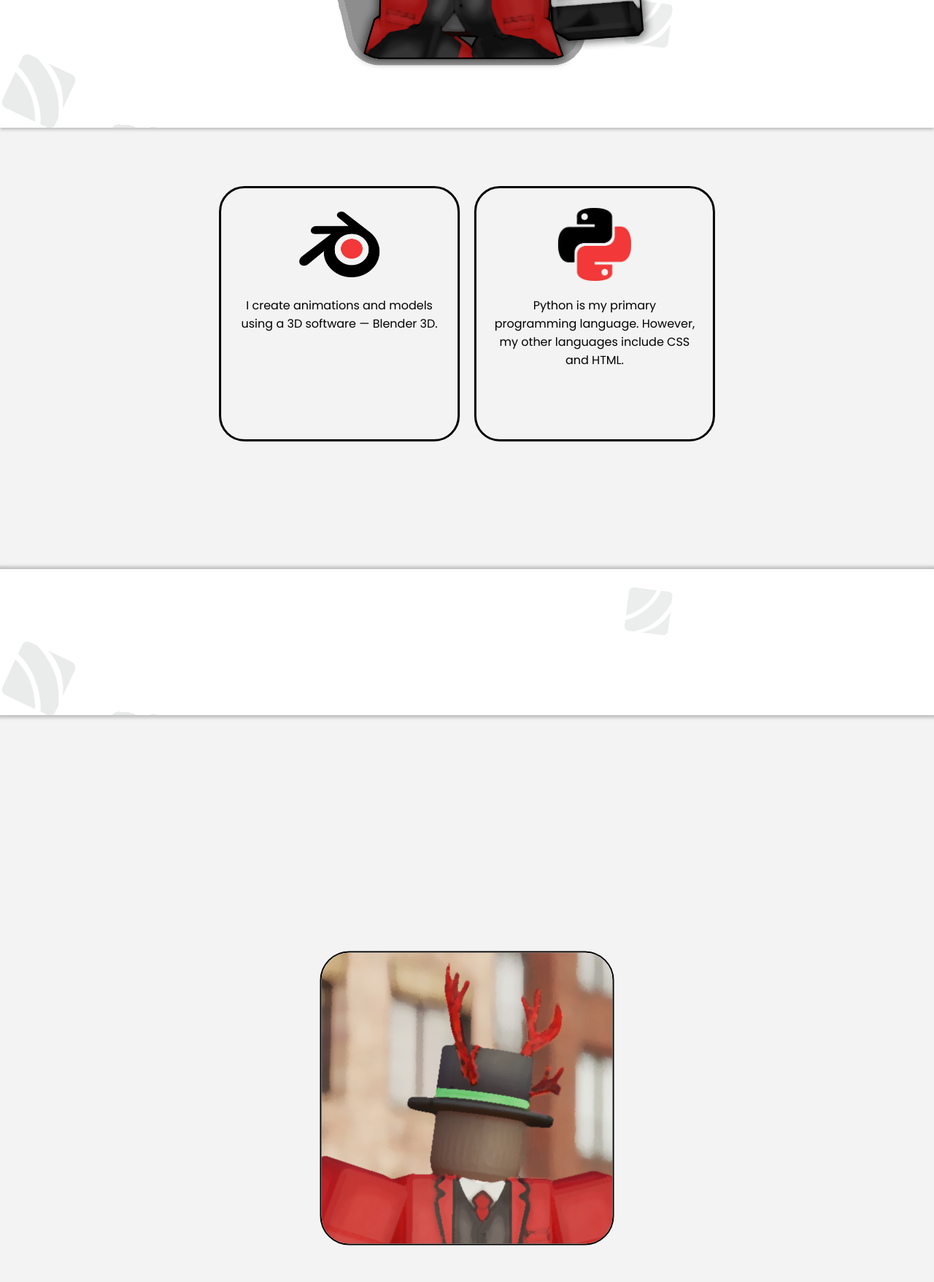
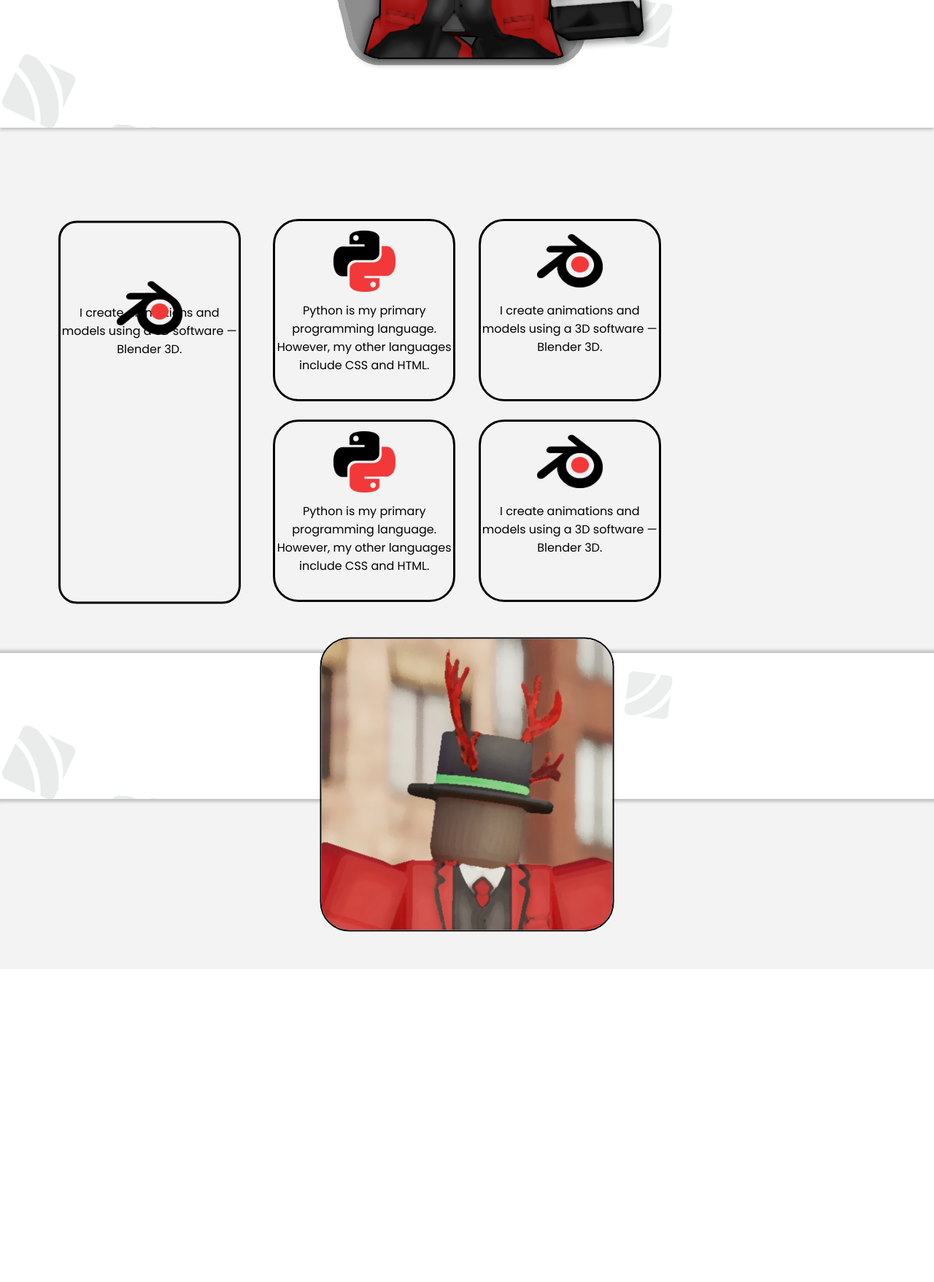
Before and after one commit to MenlyCSE/grimy-django-webpage, a Django app: page / in a window 1280 px wide. Shown: the part 625-2382 px from the top of the page at 73% size. Run offline with Django 3.2, Linux system fonts and the light colour scheme; some libraries are stand-ins or nearby versions.

Commit message:
prettify, additions, section2edit

```diff
--- a/mysite/landing_page/templates/home.html
+++ b/mysite/landing_page/templates/home.html
@@ -82,6 +82,7 @@
     <div class="rectangle">
     </div>
 
+    <!-- info squares -->
     <div class="square1">
         <a>
             <img src="{% static '/images/python_icon3.png' %}" class="image5" />
@@ -92,6 +93,33 @@
     </div>
 
     <div class="square2">
+        <a>
+            <img src="{% static '/images/blender_icon4.png' %}" class="image6" />
+        </a>
+        <p class="square2_text">
+            I create animations and models using a 3D software — Blender 3D.
+        </p>
+    </div>
+
+    <div class="square3">
+        <a>
+            <img src="{% static '/images/python_icon3.png' %}" class="image5" />
+        </a>
+        <p class="square1_text">
+            Python is my primary programming language. However, my other languages include CSS and HTML.
+        </p>
+    </div>
+
+    <div class="square4">
+        <a>
+            <img src="{% static '/images/blender_icon4.png' %}" class="image6" />
+        </a>
+        <p class="square2_text">
+            I create animations and models using a 3D software — Blender 3D.
+        </p>
+    </div>
+
+    <div class="square5">
         <a>
             <img src="{% static '/images/blender_icon4.png' %}" class="image6" />
         </a>
--- a/mysite/static/css/style.css
+++ b/mysite/static/css/style.css
@@ -409,7 +409,7 @@
     height: 200px;
     box-shadow: 0px 0px 4px 4px rgba(0, 0, 0, .2);
     margin: 0 auto;
-    top: 175px;
+    top: 720px;
 }
 
 .text5 {
@@ -441,38 +441,60 @@
     user-select: none;
 }
 
+/* info squares */
 .square1 {
-    position:relative;
-    margin: 0 auto;
-    margin-top: 80px;
-    transform:translateX(53%);
+    position:absolute;
+    left: 39%;
+    bottom: -500px;
+    transform:translate(-50%, -50%);
     border-radius: 35px;
     border: 3px solid black;
-    padding: 20px;
-    width: 330px;
-    height: 350px;
-    transition: all 0.3s ease;
-}
-
-.square1:hover {
-    border-color: #f23838;
+    width: 250px;
+    height: 250px;
 }
 
 .square2 {
-    position:relative;
-    margin: 0 auto;
-    margin-top: -350px;
-    transform:translateX(-53%);
+    position:absolute;
+    left: 61%;
+    bottom: -500px;
+    transform:translate(-50%, -50%);
     border-radius: 35px;
     border: 3px solid black;
-    padding: 20px;
-    width: 330px;
-    height: 350px;
-    transition: all 0.3s ease;
+    width: 250px;
+    height: 250px;
 }
 
-.square2:hover {
-    border-color: #f23838;
+.square3 {
+    position:absolute;
+    left: 39%;
+    bottom: -775px;
+    transform:translate(-50%, -50%);
+    border-radius: 35px;
+    border: 3px solid black;
+    width: 250px;
+    height: 250px;
+}
+
+.square4 {
+    position:absolute;
+    left: 61%;
+    bottom: -775px;
+    transform:translate(-50%, -50%);
+    border-radius: 35px;
+    border: 3px solid black;
+    width: 250px;
+    height: 250px;
+}
+
+.square5 {
+    position:absolute;
+    left: 16%;
+    bottom: -915px;
+    transform:translate(-50%, -50%);
+    border-radius: 25px;
+    border: 3px solid black;
+    width: 250px;
+    height: 525px;
 }
 
 .image5 {
@@ -482,17 +504,9 @@
     left:0;
     right:0;
     margin:auto;
-    width: 100px;
-    height: 100px;
+    width: 85px;
+    height: auto;
     user-select: none;
-}
-
-.image5 {
-    transition: transform 0.3s ease-in-out;
-}
-
-.image5:hover {
-    transform: scale(1.15);
 }
 
 .image6 {
@@ -502,21 +516,12 @@
     left:0;
     right:0;
     margin:auto;
-    width: 110px;
-    height: 90px;
+    width: 90px;
+    height: auto;
     user-select: none;
 }
 
-.image6 {
-    transition: transform 0.3s ease-in-out;
-}
-
-.image6:hover {
-    transform: scale(1.15);
-}
-
 /* circles */
-
 .circles {
     position: absolute;
     top: 0;
```
